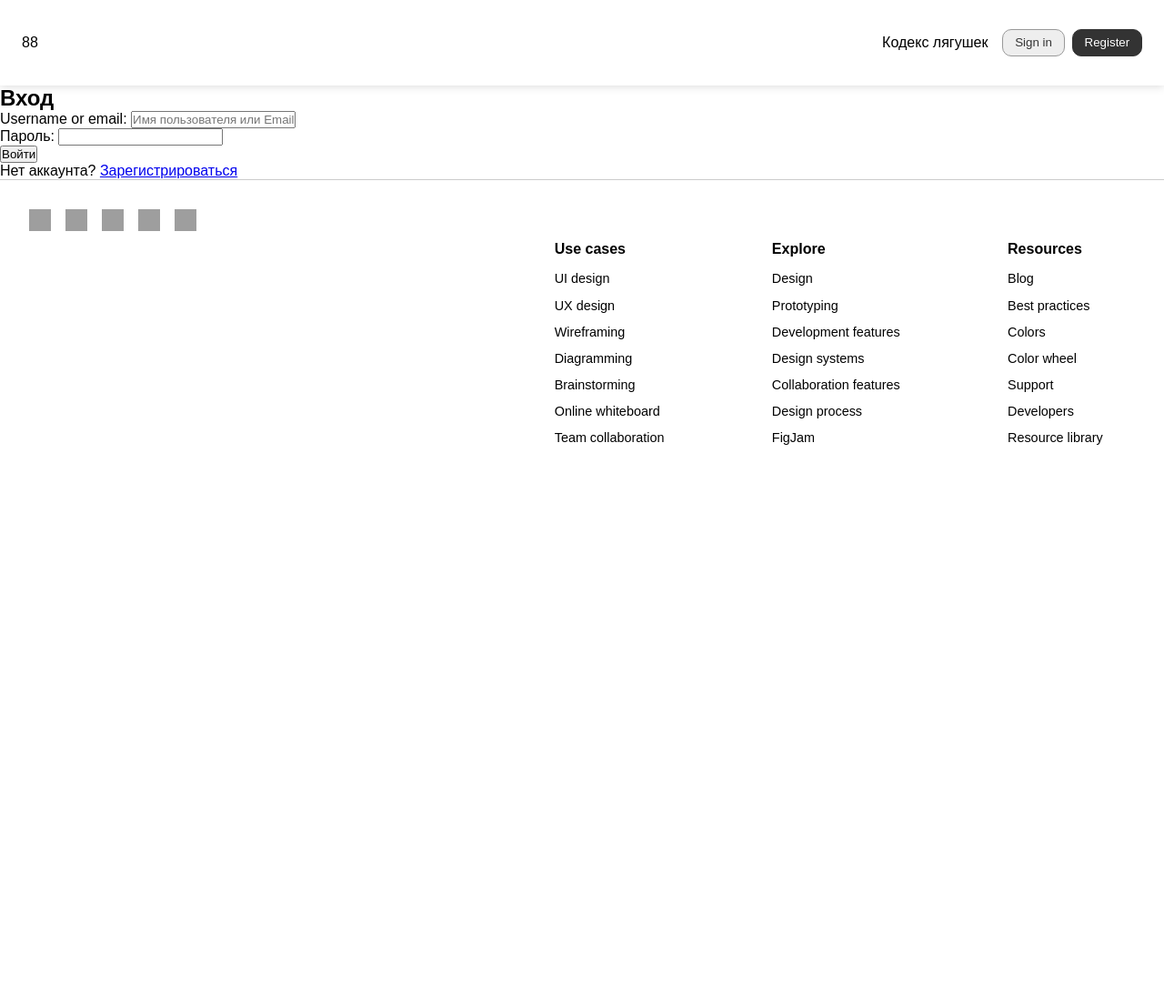
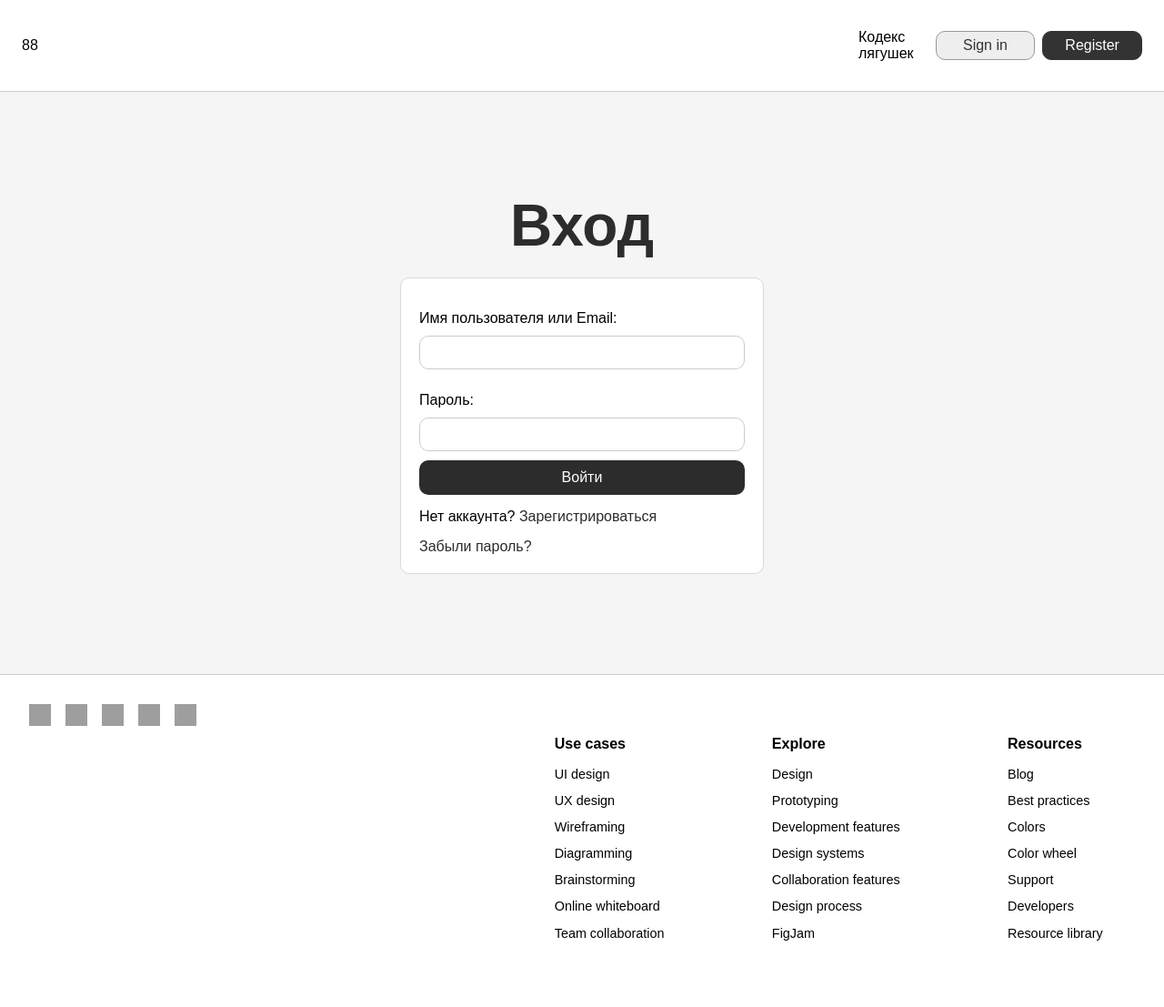
Before and after one commit to ilyash0/frog, a Django app: template templates/accounts/login.html in a window 1280 px wide. Shown: the whole page at 91% size. Before the commit the page ends 489 px from the top, so only its background shows below. Run offline with Django 5.2, Linux system fonts and the light colour scheme; the template is opened without the code that fills it: values that come from a table or form of the project are taken from there, others are empty; grey boxes are pictures that could not be loaded.

Commit message:
Update login and signup style

```diff
--- a/Frog/urls.py
+++ b/Frog/urls.py
@@ -19,7 +19,7 @@ from django.urls import path, include
 
 urlpatterns = [
     path('admin/', admin.site.urls),
-    path('user/', include('user.urls')),
-    path('user/', include('django.contrib.auth.urls')),
+    path('', include('user.urls')),
+    path('', include('django.contrib.auth.urls')),
     # path('', name="home"),
 ]
--- a/static/css/style.css
+++ b/static/css/style.css
@@ -8,13 +8,12 @@ body {
     font-family: Arial, sans-serif;
 }
 
-/* Стили хедера */
 header {
     display: flex;
     align-items: center;
-    justify-content: space-between; /* Раздвигаем элементы по краям */
+    justify-content: space-between;
     padding: 2rem 1.5rem;
-    box-shadow: 0 0 10px lightgrey;
+    border-bottom: 1px solid #ccc;;
 }
 
 .header-right a {
@@ -27,19 +26,16 @@ header {
     text-decoration: underline;
 }
 
-/* Левая часть: иконка и текст */
 .header-left {
     display: flex;
     align-items: center;
 }
 
 
-/* Текст рядом с иконкой */
 .header-title {
     color: #FFFFFF;
 }
 
-/* Правая часть: кнопки */
 .header-right {
     display: flex;
     align-items: center;
@@ -52,17 +48,22 @@ header {
     margin-left: 0.5rem;
 }
 
-/* Стиль для кнопки "Sign in" */
+
 .sign-in {
-    background-color: #eee; /* Белый фон */
-    color: #333333; /* Тёмный текст */
+    background-color: #eee;
+    color: #333333;
     border: 1px solid #999;
 }
 
-/* Стиль для кнопки "Register" */
+.sign-in:hover {
+    background-color: #ccc;
+    color: #333333;
+    border: 1px solid #999;
+}
+
 .register {
-    background-color: #333333; /* Тёмный фон */
-    color: #FFFFFF; /* Светлый текст */
+    background-color: #333333;
+    color: #FFFFFF;
     border: 1px solid #333333;
 }
 
@@ -125,3 +126,70 @@ footer {
 .footer-column a:hover {
     text-decoration: underline; /* Эффект при наведении */
 }
+
+.container {
+    display: flex;
+    flex-direction: column;
+    justify-content: center;
+    align-items: center;
+    min-height: 80vh;
+    background-color: #f5f5f5;
+}
+
+.card {
+    background-color: #fff;
+    border-radius: 10px;
+    border: 1px solid #d9d9d9;
+    padding: 20px;
+    width: 100%;
+    max-width: 400px;
+    text-align: start;
+}
+
+.card-header {
+    color: #2c2c2c;
+    text-align: center;
+    font-size: 64px;
+    margin-bottom: 20px;
+    font-weight: bold;
+}
+
+input[type="text"],
+input[type="password"],
+input[type="email"] {
+    width: 100%;
+    padding: 10px;
+    margin: 10px 0;
+    border: 1px solid #ccc;
+    border-radius: 10px;
+    box-sizing: border-box;
+}
+
+button {
+    width: 100%;
+    background-color: #2c2c2c;
+    color: #fff;
+    padding: 10px;
+    border: none;
+    border-radius: 10px;
+    cursor: pointer;
+    font-size: 16px;
+}
+
+button:hover {
+    background-color: #424242;
+}
+
+p {
+    text-align: start;
+    margin-top: 15px;
+}
+
+a {
+    color: #2c2c2c;
+    text-decoration: none;
+}
+
+a:hover {
+    text-decoration: underline;
+}
--- a/templates/accounts/login.html
+++ b/templates/accounts/login.html
@@ -1,10 +1,19 @@
 {% extends 'base.html' %}
+{% block title %}Вход{% endblock %}
+
 {% block content %}
-  <h2>Вход</h2>
+    <div class="container">
+        <div class="card-header">
+            Вход
+        </div>
+        <div class="card">
             <form method="post">
                 {% csrf_token %}
                 {{ form.as_p }}
                 <button type="submit">Войти</button>
             </form>
             <p>Нет аккаунта? <a href="{% url 'signup' %}">Зарегистрироваться</a></p>
+            <p><a href="{% url 'signup' %}">Забыли пароль?</a></p>
+        </div>
+    </div>
 {% endblock %}
--- a/templates/base.html
+++ b/templates/base.html
@@ -3,7 +3,7 @@
 <html lang="ru">
 <head>
     <meta charset="UTF-8">
-    <title>Карманная лягушка</title>
+    <title>{% block title %}Страница{% endblock %}</title>
     <link rel="stylesheet" href="{% static 'css/style.css' %}" type="text/css">
 </head>
 <body>
@@ -16,8 +16,8 @@
 
     <div class="header-right">
         <a href="home" class="header__link">Кодекс лягушек</a>
-        <button class="sign-in" style="margin-left: 1rem;">Sign in</button>
-        <button class="register">Register</button>
+        <button class="sign-in" style="margin-left: 1.5rem;" onclick="window.location.replace('/login/')">Sign in</button>
+        <button class="register" onclick="window.location.replace('/signup/')">Register</button>
     </div>
 </header>
 
--- a/user/forms.py
+++ b/user/forms.py
@@ -1,15 +1,17 @@
 from django import forms
 from django.contrib.auth.forms import UserCreationForm
-from django.contrib.auth.models import User
+from .models import User
 from django.contrib.auth import authenticate
 
 
 class CustomAuthenticationForm(forms.Form):
     username_or_email = forms.CharField(
+        label="Имя пользователя или Email",
         max_length=254,
-        widget=forms.TextInput(attrs={'placeholder': 'Имя пользователя или Email'})
+        widget=forms.TextInput
     )
-    password = forms.CharField(label="Пароль", widget=forms.PasswordInput)
+    password = forms.CharField(label="Пароль",
+                               widget=forms.PasswordInput)
 
     def clean(self):
         username_or_email = self.cleaned_data.get('username_or_email')
@@ -27,8 +29,18 @@ class CustomAuthenticationForm(forms.Form):
 
 
 class SignUpForm(UserCreationForm):
-    email = forms.EmailField(required=True, help_text='Обязательное поле.')
-
     class Meta:
         model = User
         fields = ('username', 'email', 'password1', 'password2')
+
+        labels = {
+            'username': 'Имя пользователя',
+            'email': 'Почта',
+            'password1': 'Пароль',
+            'password2': 'Подтверждение пароля',
+        }
+
+    def __init__(self, *args, **kwargs):
+        super().__init__(*args, **kwargs)
+        for field_name in ['username', 'email', 'password1', 'password2']:
+            self.fields[field_name].help_text = ''
```
Also changed, not shown: templates/accounts/signup.html (+9 -1 lines). Lines whose indentation alone changed are shown as unchanged.
